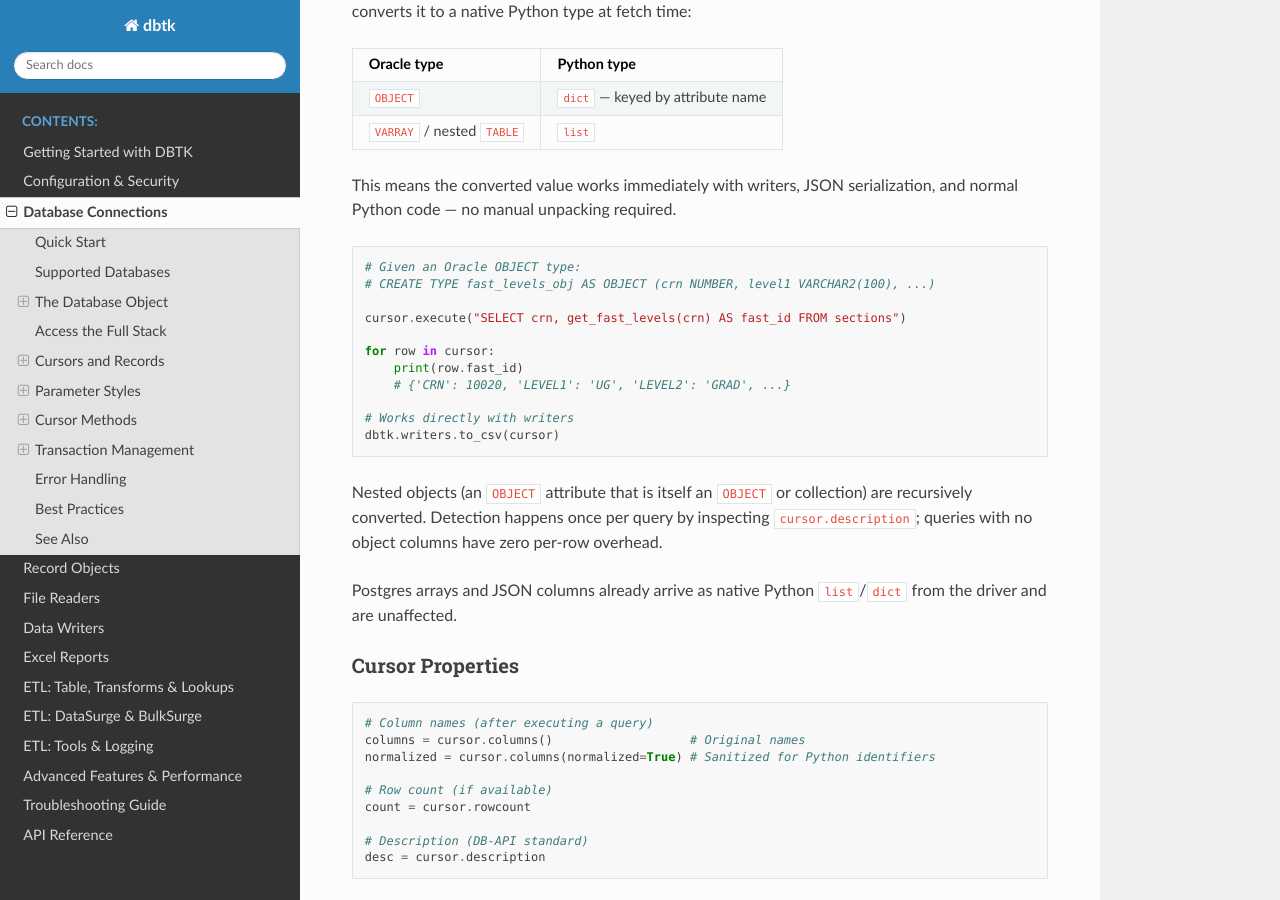
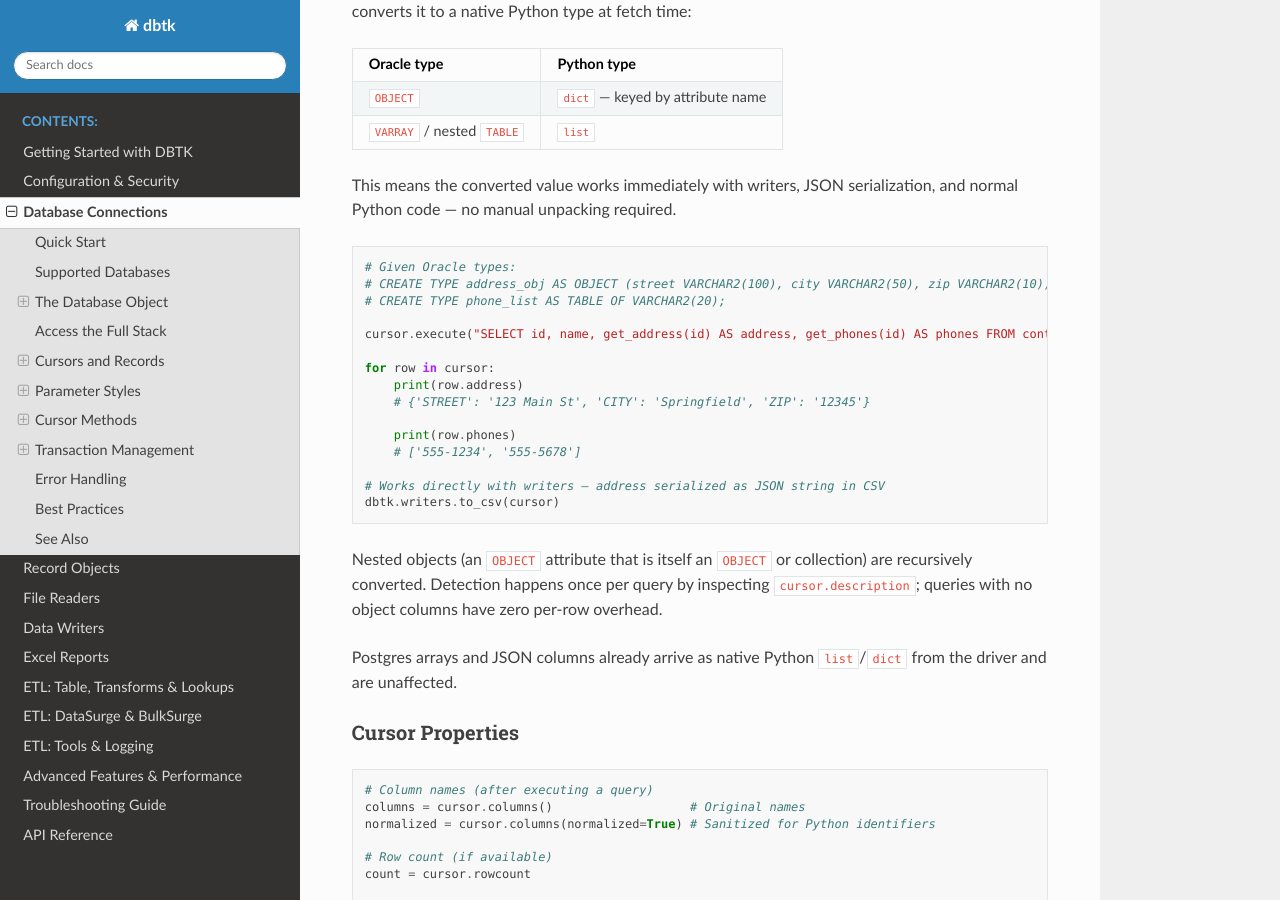
Before and after one commit to scottrbailey/dbtk, a Sphinx documentation site: the page built from docs/03-database-connections.md, in a window 1280 px wide and 900 px high, scrolled down 6138 px. Built offline with Sphinx 7.4.7 and the Read the Docs theme 3.1.0, drawn with Linux system fonts in a browser that asks for light colours.

Commit message:
Use generic address/phone example in Oracle object docs
Replace the project-specific fast_levels_obj example with a generic
address object and phone collection that illustrate the feature clearly
without exposing internal schema details.

https://claude.ai/code/session_019S5o6GNj1aE5XxQYPRZwb9

````diff
--- a/docs/03-database-connections.md
+++ b/docs/03-database-connections.md
@@ -287,16 +287,20 @@ This means the converted value works immediately with writers, JSON serializatio
 normal Python code — no manual unpacking required.
 
 ```python
-# Given an Oracle OBJECT type:
-# CREATE TYPE fast_levels_obj AS OBJECT (crn NUMBER, level1 VARCHAR2(100), ...)
+# Given Oracle types:
+# CREATE TYPE address_obj AS OBJECT (street VARCHAR2(100), city VARCHAR2(50), zip VARCHAR2(10));
+# CREATE TYPE phone_list AS TABLE OF VARCHAR2(20);
 
-cursor.execute("SELECT crn, get_fast_levels(crn) AS fast_id FROM sections")
+cursor.execute("SELECT id, name, get_address(id) AS address, get_phones(id) AS phones FROM contacts")
 
 for row in cursor:
-    print(row.fast_id)
-    # {'CRN': 10020, 'LEVEL1': 'UG', 'LEVEL2': 'GRAD', ...}
+    print(row.address)
+    # {'STREET': '123 Main St', 'CITY': 'Springfield', 'ZIP': '12345'}
 
-# Works directly with writers
+    print(row.phones)
+    # ['555-1234', '555-5678']
+
+# Works directly with writers — address serialized as JSON string in CSV
 dbtk.writers.to_csv(cursor)
 ```
 
````
